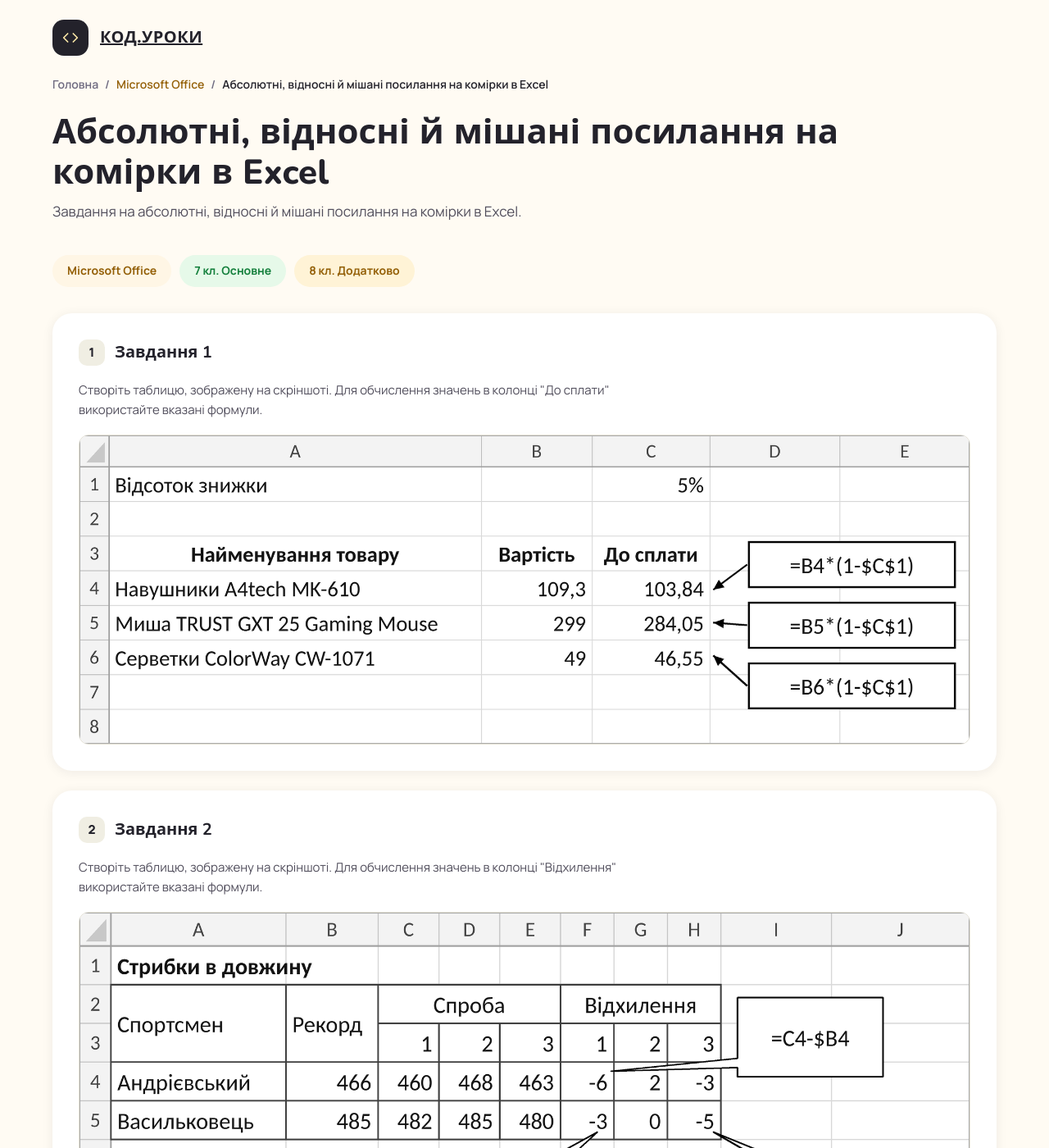
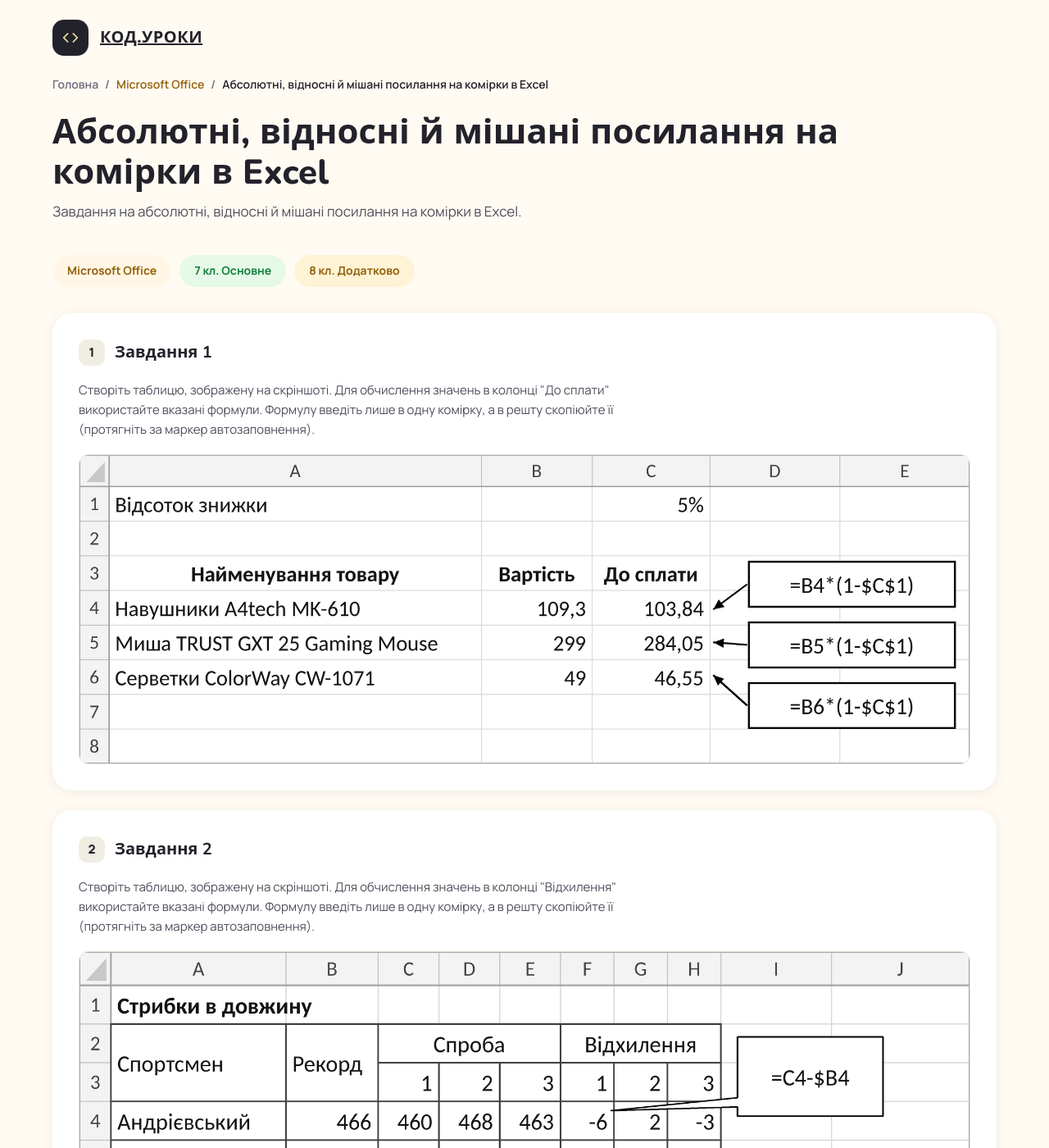
Before and after one commit to dpovod/python-tkinter-examples, a Jekyll site: the page built from docs/excel/cell-address.html, in a window 1280 px wide and 1400 px high. Shown: the whole window at 82% size. Built offline with Jekyll 4.4.1, drawn with Linux system fonts in a browser that asks for light colours.

Commit message:
Explain copying formulas in Excel cell-address tasks 1-2
Co-Authored-By: Claude Opus 5.5 <noreply@anthropic.com>

```diff
--- a/docs/excel/cell-address.html
+++ b/docs/excel/cell-address.html
@@ -9,7 +9,7 @@ description: "Завдання на абсолютні, відносні й мі
     <span class="card__number">1</span>
     <h3>Завдання 1</h3>
   </div>
-  <p>Створіть таблицю, зображену на скріншоті. Для обчислення значень в колонці "До сплати" використайте вказані формули.</p>
+  <p>Створіть таблицю, зображену на скріншоті. Для обчислення значень в колонці "До сплати" використайте вказані формули. Формулу введіть лише в одну комірку, а в решту скопіюйте її (протягніть за маркер автозаповнення).</p>
   <img src="{{ '/assets/img/excel/cell-address-1.png' | relative_url }}" width="2000" height="693" loading="lazy" alt="Таблиця товарів зі знижкою 5%: колонка «До сплати» обчислюється формулою =B4*(1-$C$1) з абсолютним посиланням на клітинку зі знижкою." />
 </div>
 
@@ -18,7 +18,7 @@ description: "Завдання на абсолютні, відносні й мі
     <span class="card__number">2</span>
     <h3>Завдання 2</h3>
   </div>
-  <p>Створіть таблицю, зображену на скріншоті. Для обчислення значень в колонці "Відхилення" використайте вказані формули.</p>
+  <p>Створіть таблицю, зображену на скріншоті. Для обчислення значень в колонці "Відхилення" використайте вказані формули. Формулу введіть лише в одну комірку, а в решту скопіюйте її (протягніть за маркер автозаповнення).</p>
   <img src="{{ '/assets/img/excel/cell-address-2.png' | relative_url }}" width="1932" height="744" loading="lazy" alt="Таблиця стрибків у довжину двох спортсменів із трьома спробами та колонкою «Відхилення», де формула =C4-$B4 віднімає рекорд із мішаним посиланням." />
 </div>
 
```
